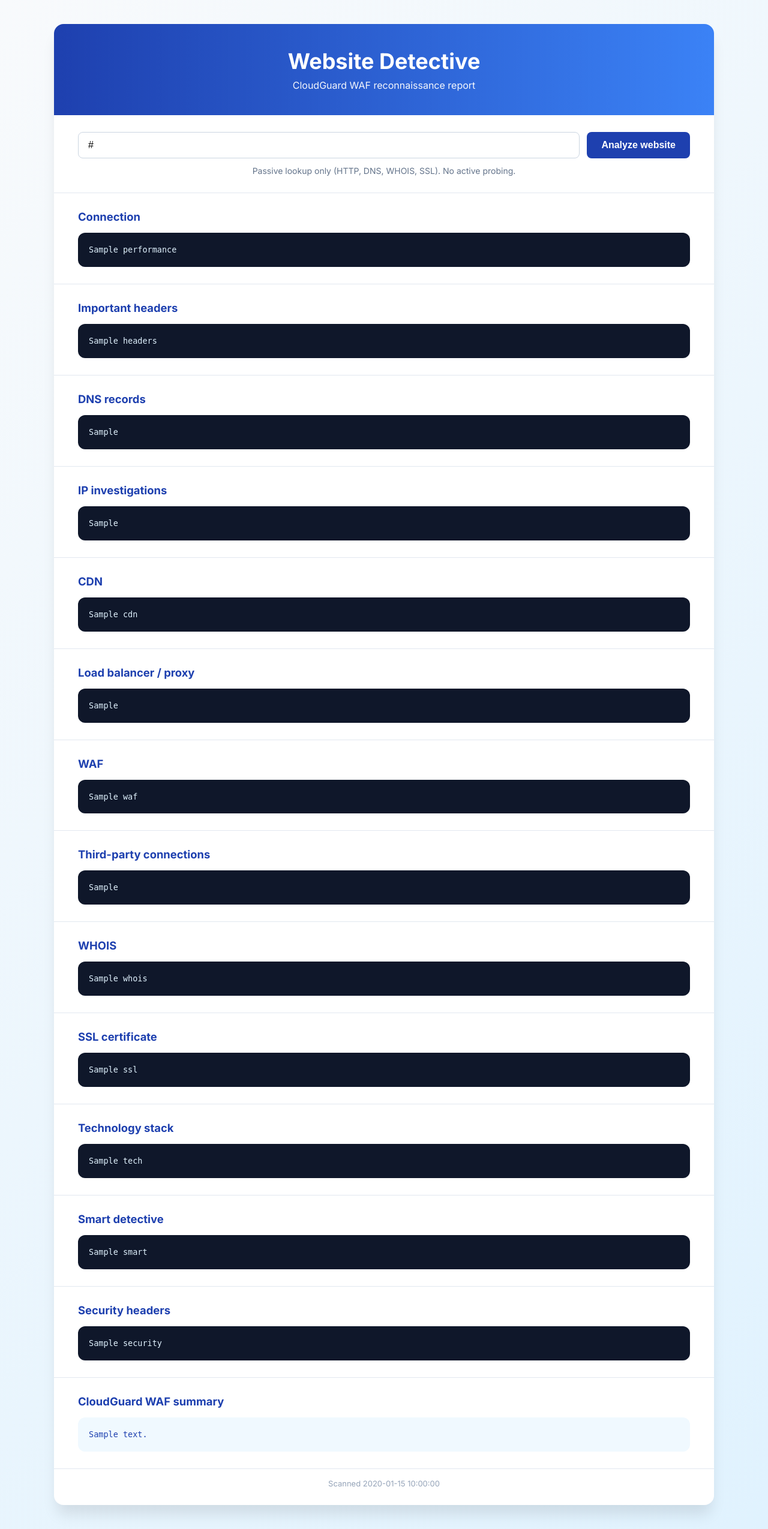
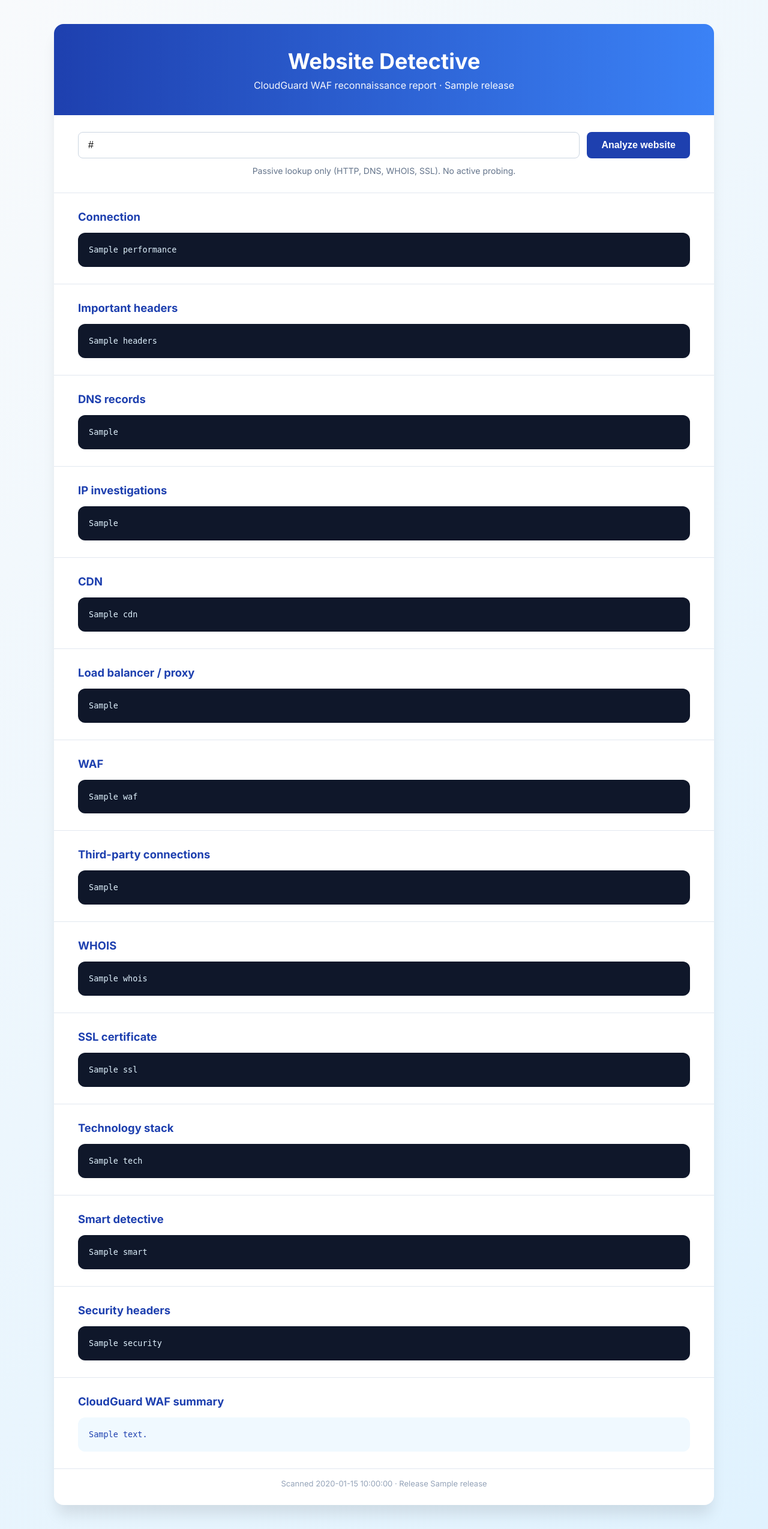
Before and after one commit to chkp-bryans/web-detective, a Python web app: template templates/index.html in a window 1280 px wide. Shown: the whole page at 60% size. Run offline with Jinja, Linux system fonts and the light colour scheme; the template is opened without the code that fills it: most values are stand-ins (such as "Sample title", 1, 10 or a date in 2020).

Commit message:
Show the release value in the page header and footer.

```diff
--- a/templates/index.html
+++ b/templates/index.html
@@ -90,7 +90,7 @@
     <div class="container">
         <header>
             <h1>Website Detective</h1>
-            <p>CloudGuard WAF reconnaissance report</p>
+            <p>CloudGuard WAF reconnaissance report · {{ release }}</p>
         </header>
         <div class="form-wrap">
             <form method="post" action="/">
@@ -103,6 +103,7 @@
         {% if result %}
             {% if result.error %}
                 <div class="error">{{ result.error }}</div>
+                <footer>Release {{ release }}</footer>
             {% else %}
                 {% if result.cloudguard %}
                     <div class="banner">Check Point CloudGuard WAF detected (i2.checkpoint.com CNAME)</div>
@@ -163,8 +164,10 @@
                     <h2>CloudGuard WAF summary</h2>
                     <pre>{{ result.summary }}</pre>
                 </div>
-                <footer>Scanned {{ result.scanned_at }}</footer>
+                <footer>Scanned {{ result.scanned_at }} · Release {{ release }}</footer>
             {% endif %}
+        {% else %}
+            <footer>Release {{ release }}</footer>
         {% endif %}
     </div>
 </body>
```
